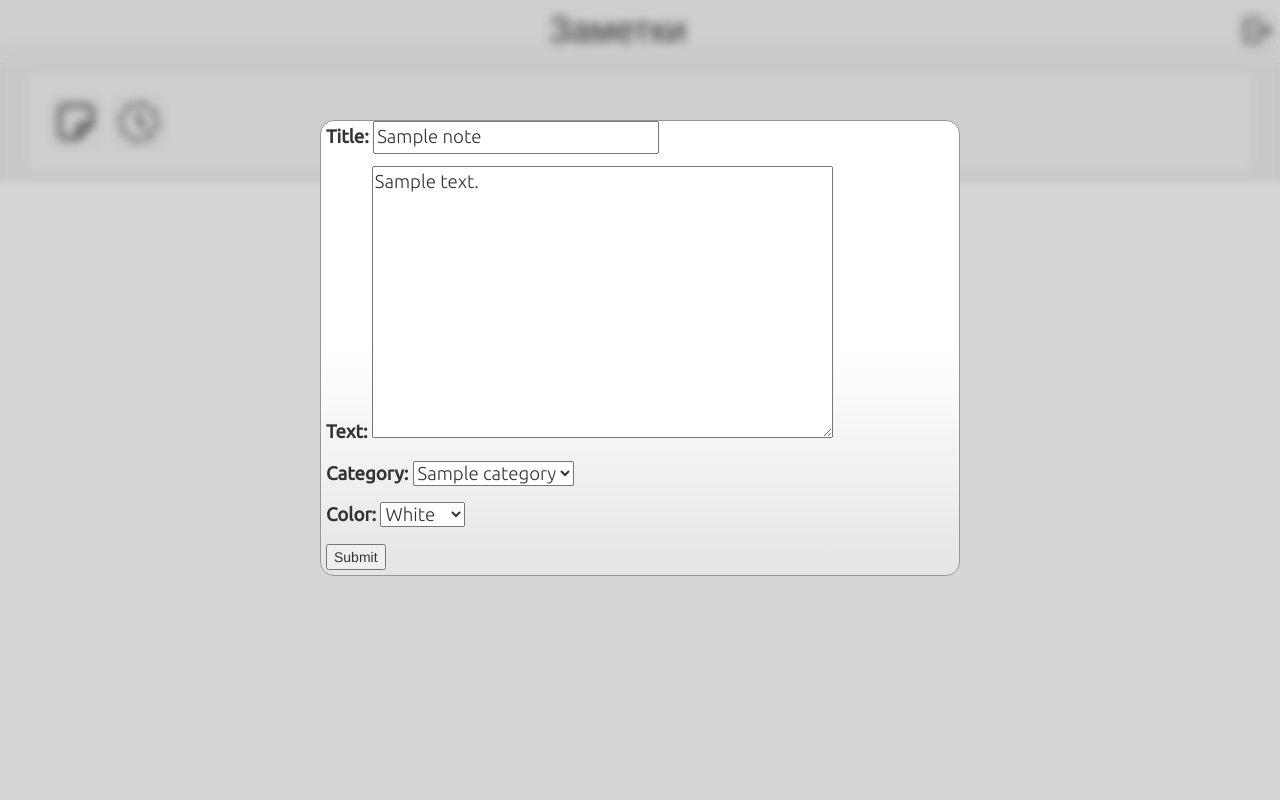
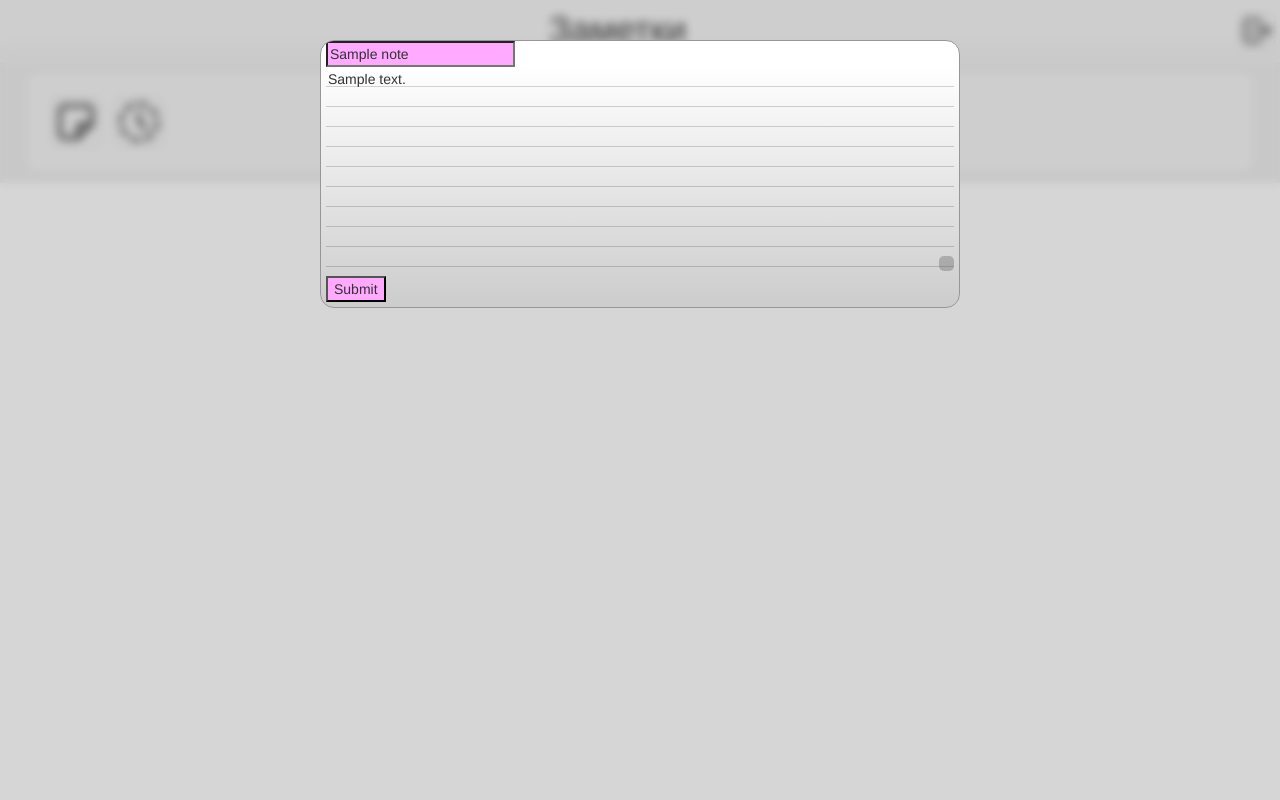
Before and after one commit to mddyy/DjangoNotesBoard, a Django app: page /note/1/ in a window 1280 px wide. Run offline with Django 4.2, Linux system fonts and the light colour scheme; a user stored in the database is signed in; tables that the repository leaves empty hold one stand-in row (values such as "Sample post"); some libraries are stand-ins or nearby versions.

Commit message:
начата стилизация формы редактирования заметки
-добавить пролистывание фона
-стилизовать заголовок и кнопку сохранения
-добавить выбор цвета и категории

```diff
--- a/notes/notesapp/static/css/styles.css
+++ b/notes/notesapp/static/css/styles.css
@@ -177,21 +177,62 @@ a:hover {
 }
 
 .form {
+    --bg-color: #fff;
     position: fixed;
-    top: 15%;
+    top: 5%;
     left: 25%;
     width: 50%;
-    align-self: center;
-     --bg-color: #fff;
     border-radius: 1em;
     border: 1px solid rgb(150,150,150);
     background:
-        linear-gradient(rgba(255,255,255,.1) 50%, rgba(0,0,0,.1) 100%)
+        linear-gradient(rgba(255,255,255,.2) 10%, rgba(1,1,1,.2) 100%)
         var(--bg-color)
         no-repeat;
     padding: 5px;
     padding-top: 0;
-    min-height: 10px;
     overflow-y: hidden;
     z-index: 1;
 }
+
+input {
+    background-color: #faf;
+}
+
+textarea {
+    background-color: none;
+    outline: none;
+	-moz-appearance: none;
+	border: none;
+	background: linear-gradient(to bottom, transparent calc(1lh - 1px), #0005 1lh) top left / 100% 1lh;
+	resize: vertical;
+    width: 100%;
+    max-height: 75vh;
+    min-height: 100px;
+}
+
+textarea::-webkit-scrollbar {
+    width: 17px;
+}
+
+textarea::-webkit-scrollbar-thumb {
+    border: 7px solid rgba(0, 0, 0, 0);
+    background-clip: content-box;
+    border-radius: 2px;
+    background-color: #5555;
+}
+
+textarea::-webkit-resizer {
+    background-image:
+    border: 1px solid rgba(0, 0, 0, 0);
+    background-clip: content-box;
+    border-radius: 5px;
+    background-color: #5555;
+}
+
+textarea::-webkit-scrollbar-corner {
+    background-image:
+    border: 1px solid rgba(0, 0, 0, 0);
+    background-clip: content-box;
+    border-radius: 5px;
+    background-color: #5555;
+}
--- a/notes/notesapp/templates/notesapp/edit.html
+++ b/notes/notesapp/templates/notesapp/edit.html
@@ -38,10 +38,11 @@
         </article>
         {% endfor %}
 
-    <div class="form">
+    <div class="form" style="--bg-color: {{ note_color }};">
         <form action="" method="post">
         {% csrf_token %}
-            {{ form.as_p }}
+            {{ form.title }}
+            {{ form.text }}
         <input type="submit" value="Submit" />
         </form>
     </div>
--- a/notes/notesapp/views.py
+++ b/notes/notesapp/views.py
@@ -77,6 +77,15 @@ class NoteForm(LoginRequiredMixin, forms.ModelForm, View):
     class Meta:
         model = Note
         fields = ('title', 'text', 'category', 'color')
+        widgets = {
+            #"text": forms.Textarea(attrs={"background-color": Note.COLOR_CHOICES[1]}),
+        }
+        labels = {
+            "title": "",
+            "text": "",
+            "color": ""
+        }
+
 
 def new_note(request):
     form = NoteForm()
@@ -145,7 +154,7 @@ def edit_note(request, pk):
     else:
         form = NoteForm(instance=note_instance)
 
-    return render(request, 'notesapp/edit.html', {'form': form, 'notes': notes})
+    return render(request, 'notesapp/edit.html', {'form': form, 'notes': notes, 'note_color': note_instance.color })
 
 
 def archivate_note(request, pk):
```
Also changed, not shown: notes/notesapp/static/images/resizer.svg (added).
